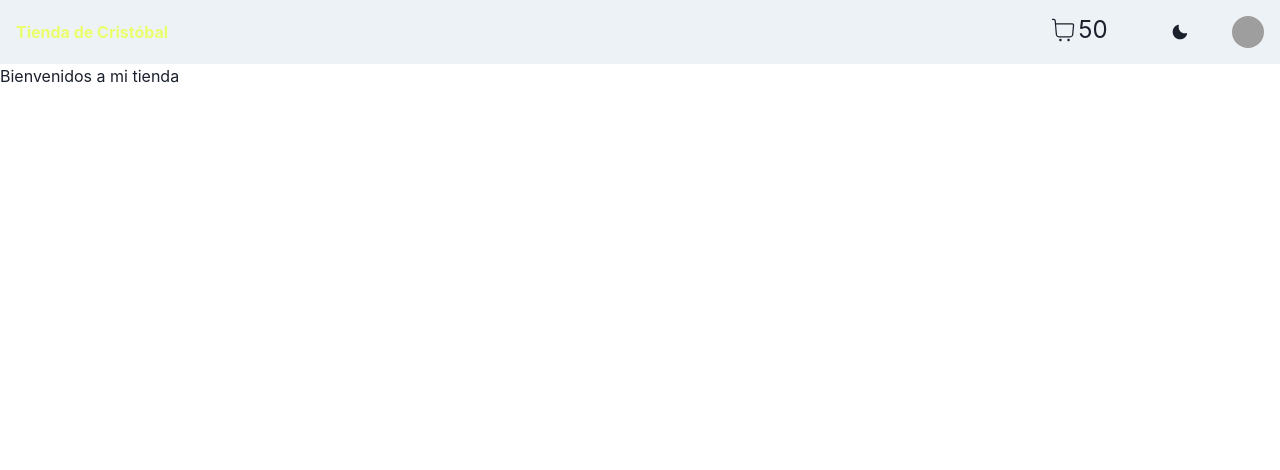
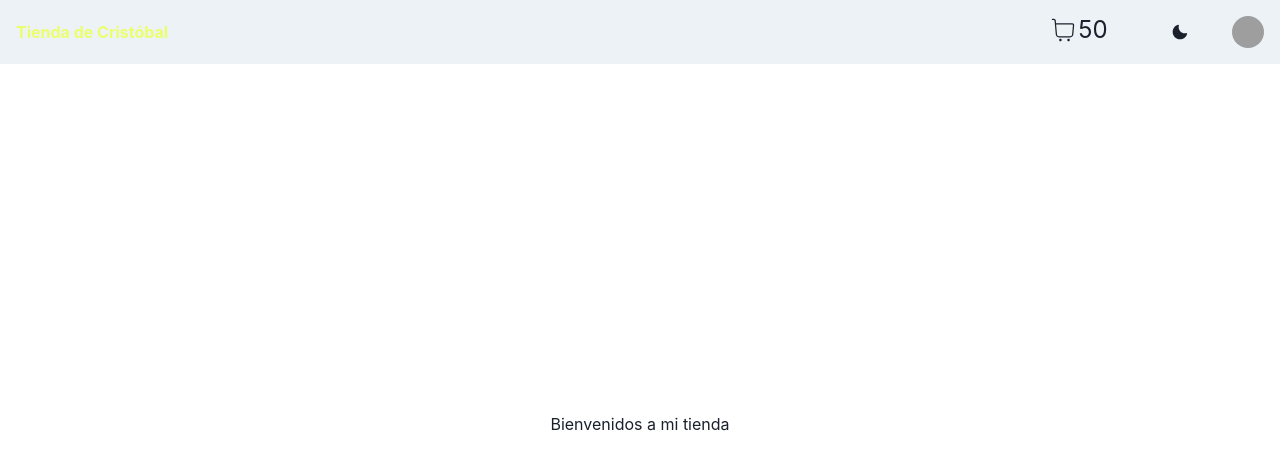
Before and after one commit to ccasali/PreEntrega2-Casali, a React (Vite) app: page / in a window 1280 px wide. Shown: the top 470 px of the page. Built offline with nearby package versions, Linux system fonts and the light colour scheme; grey boxes are pictures that could not be loaded.

Commit message:
estilos ItemListContainer

```diff
--- a/src/components/ItemListContainer/ItemListContainer.jsx
+++ b/src/components/ItemListContainer/ItemListContainer.jsx
@@ -2,7 +2,13 @@ import {Box} from "@chakra-ui/react";
 
 const ItemListContainer = ({greeting}) => {
     return (
-        <Box>{greeting}</Box>
+        <Box width={"100vw"}
+        height={"90vh"}
+        display={"flex"}
+        alignItems={"center"}
+        justifyContent={"center"}>
+            {greeting}
+        </Box>
     )
 }
 
```
